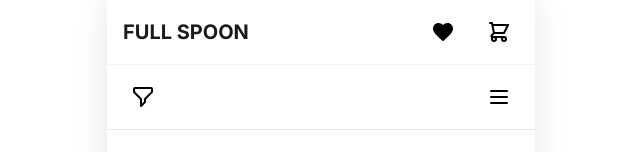
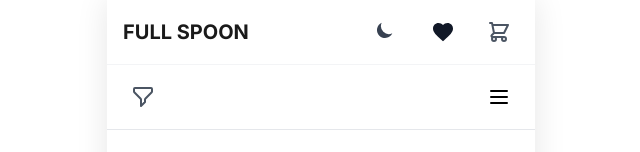
Before and after one commit to MariyaSha/full_spoon_mobile_app, a React (Create React App) app in the folder frontend/: page /cart in a window 1280 px wide. Shown: the top 152 px of the page, without its empty margins (319-959 px from the left). Built offline with nearby package versions, Linux system fonts and the light colour scheme; the HTML template or start-up script is replaced by a standard one.

Commit message:
auto-commit for 5c630bdd-247d-477a-80f1-4ddf27110ff5

```diff
--- a/frontend/src/components/TopBar.js
+++ b/frontend/src/components/TopBar.js
@@ -1,23 +1,46 @@
 import React from 'react';
+import { useDarkMode } from '../context/DarkModeContext';
 
 const TopBar = ({ onMenuToggle, onFilterToggle, onLovedClick, onCartClick }) => {
+  const { isDarkMode, toggleDarkMode } = useDarkMode();
+
   return (
-    <div className="bg-white border-b border-gray-200 sticky top-0 z-40">
+    <div className="bg-white dark:bg-gray-900 border-b border-gray-200 dark:border-gray-700 sticky top-0 z-40 transition-colors">
       {/* Logo and Icons Row */}
       <div className="flex items-center justify-between px-4 py-3">
         <div className="flex items-center space-x-4">
-          <h1 className="text-xl font-bold text-primary" data-testid="logo-text">FULL SPOON</h1>
+          <h1 className="text-xl font-bold text-primary dark:text-white" data-testid="logo-text">FULL SPOON</h1>
         </div>
 
         <div className="flex items-center space-x-4">
+          {/* Dark Mode Toggle */}
+          <button
+            onClick={toggleDarkMode}
+            className="p-2 hover:bg-gray-100 dark:hover:bg-gray-800 rounded-full transition-colors active:scale-95"
+            aria-label="Toggle dark mode"
+            data-testid="dark-mode-toggle"
+          >
+            {isDarkMode ? (
+              // Sun icon (light mode)
+              <svg className="w-6 h-6 text-yellow-400" fill="currentColor" viewBox="0 0 24 24">
+                <path d="M12 18a6 6 0 100-12 6 6 0 000 12zM11 1h2v3h-2V1zm0 19h2v3h-2v-3zM3.515 4.929l1.414-1.414L7.05 5.636 5.636 7.05 3.515 4.93v-.001zM16.95 18.364l1.414-1.414 2.121 2.121-1.414 1.414-2.121-2.121zm2.121-14.85l1.414 1.415-2.121 2.121-1.414-1.414 2.121-2.121v-.001zM5.636 16.95l1.414 1.414-2.121 2.121-1.414-1.414 2.121-2.121zM23 11v2h-3v-2h3zM4 11v2H1v-2h3z"/>
+              </svg>
+            ) : (
+              // Moon icon (dark mode)
+              <svg className="w-6 h-6 text-gray-700" fill="currentColor" viewBox="0 0 24 24">
+                <path d="M17.293 13.293A8 8 0 016.707 2.707a8.001 8.001 0 1010.586 10.586z"/>
+              </svg>
+            )}
+          </button>
+
           {/* Heart Icon */}
           <button
             onClick={onLovedClick}
-            className="p-2 hover:bg-gray-100 rounded-full transition-colors active:scale-95"
+            className="p-2 hover:bg-gray-100 dark:hover:bg-gray-800 rounded-full transition-colors active:scale-95"
             aria-label="Loved recipes"
             data-testid="heart-icon-button"
           >
-            <svg className="w-6 h-6" fill="currentColor" viewBox="0 0 24 24">
+            <svg className="w-6 h-6 text-gray-900 dark:text-gray-100" fill="currentColor" viewBox="0 0 24 24">
               <path d="M12 21.35l-1.45-1.32C5.4 15.36 2 12.28 2 8.5 2 5.42 4.42 3 7.5 3c1.74 0 3.41.81 4.5 2.09C13.09 3.81 14.76 3 16.5 3 19.58 3 22 5.42 22 8.5c0 3.78-3.4 6.86-8.55 11.54L12 21.35z"/>
             </svg>
           </button>
@@ -25,11 +48,11 @@ const TopBar = ({ onMenuToggle, onFilterToggle, onLovedClick, onCartClick }) =>
           {/* Cart Icon */}
           <button
             onClick={onCartClick}
-            className="p-2 hover:bg-gray-100 rounded-full transition-colors active:scale-95 relative"
+            className="p-2 hover:bg-gray-100 dark:hover:bg-gray-800 rounded-full transition-colors active:scale-95 relative"
             aria-label="Shopping cart"
             data-testid="cart-icon-button"
           >
-            <svg className="w-6 h-6" fill="none" stroke="currentColor" viewBox="0 0 24 24">
+            <svg className="w-6 h-6 text-gray-600 dark:text-gray-300" fill="none" stroke="currentColor" viewBox="0 0 24 24">
               <path strokeLinecap="round" strokeLinejoin="round" strokeWidth={2} d="M3 3h2l.4 2M7 13h10l4-8H5.4M7 13L5.4 5M7 13l-2.293 2.293c-.63.63-.184 1.707.707 1.707H17m0 0a2 2 0 100 4 2 2 0 000-4zm-8 2a2 2 0 11-4 0 2 2 0 014 0z" />
             </svg>
           </button>
@@ -37,15 +60,15 @@ const TopBar = ({ onMenuToggle, onFilterToggle, onLovedClick, onCartClick }) =>
       </div>
 
       {/* Filter and Menu Row */}
-      <div className="flex items-center justify-between px-4 py-3 border-t border-gray-100">
+      <div className="flex items-center justify-between px-4 py-3 border-t border-gray-100 dark:border-gray-700">
         {/* Filter Icon */}
         <button
           onClick={onFilterToggle}
-          className="p-2 hover:bg-gray-100 rounded-lg transition-colors active:scale-95 flex items-center space-x-2"
+          className="p-2 hover:bg-gray-100 dark:hover:bg-gray-800 rounded-lg transition-colors active:scale-95 flex items-center space-x-2"
           aria-label="Filter recipes"
           data-testid="filter-toggle-button"
         >
-          <svg className="w-6 h-6" fill="none" stroke="currentColor" viewBox="0 0 24 24">
+          <svg className="w-6 h-6 text-gray-600 dark:text-gray-300" fill="none" stroke="currentColor" viewBox="0 0 24 24">
             <path strokeLinecap="round" strokeLinejoin="round" strokeWidth={2} d="M3 4a1 1 0 011-1h16a1 1 0 011 1v2.586a1 1 0 01-.293.707l-6.414 6.414a1 1 0 00-.293.707V17l-4 4v-6.586a1 1 0 00-.293-.707L3.293 7.293A1 1 0 013 6.586V4z" />
           </svg>
         </button>
--- /dev/null
+++ b/frontend/src/context/DarkModeContext.js
@@ -0,0 +1,41 @@
+import React, { createContext, useContext, useState, useEffect } from 'react';
+
+const DarkModeContext = createContext();
+
+export const useDarkMode = () => {
+  const context = useContext(DarkModeContext);
+  if (!context) {
+    throw new Error('useDarkMode must be used within DarkModeProvider');
+  }
+  return context;
+};
+
+export const DarkModeProvider = ({ children }) => {
+  const [isDarkMode, setIsDarkMode] = useState(() => {
+    // Check localStorage for saved preference
+    const saved = localStorage.getItem('darkMode');
+    return saved ? JSON.parse(saved) : false;
+  });
+
+  useEffect(() => {
+    // Apply dark mode class to document root
+    if (isDarkMode) {
+      document.documentElement.classList.add('dark');
+    } else {
+      document.documentElement.classList.remove('dark');
+    }
+
+    // Save preference to localStorage
+    localStorage.setItem('darkMode', JSON.stringify(isDarkMode));
+  }, [isDarkMode]);
+
+  const toggleDarkMode = () => {
+    setIsDarkMode(prev => !prev);
+  };
+
+  return (
+    <DarkModeContext.Provider value={{ isDarkMode, toggleDarkMode }}>
+      {children}
+    </DarkModeContext.Provider>
+  );
+};
--- a/frontend/tailwind.config.js
+++ b/frontend/tailwind.config.js
@@ -1,5 +1,6 @@
 /** @type {import('tailwindcss').Config} */
 module.exports = {
+  darkMode: 'class', // Enable class-based dark mode
   content: [
     "./src/**/*.{js,jsx,ts,tsx}",
     "./public/index.html"
```
Also changed, not shown: frontend/src/App.js (+7 -3 lines).
